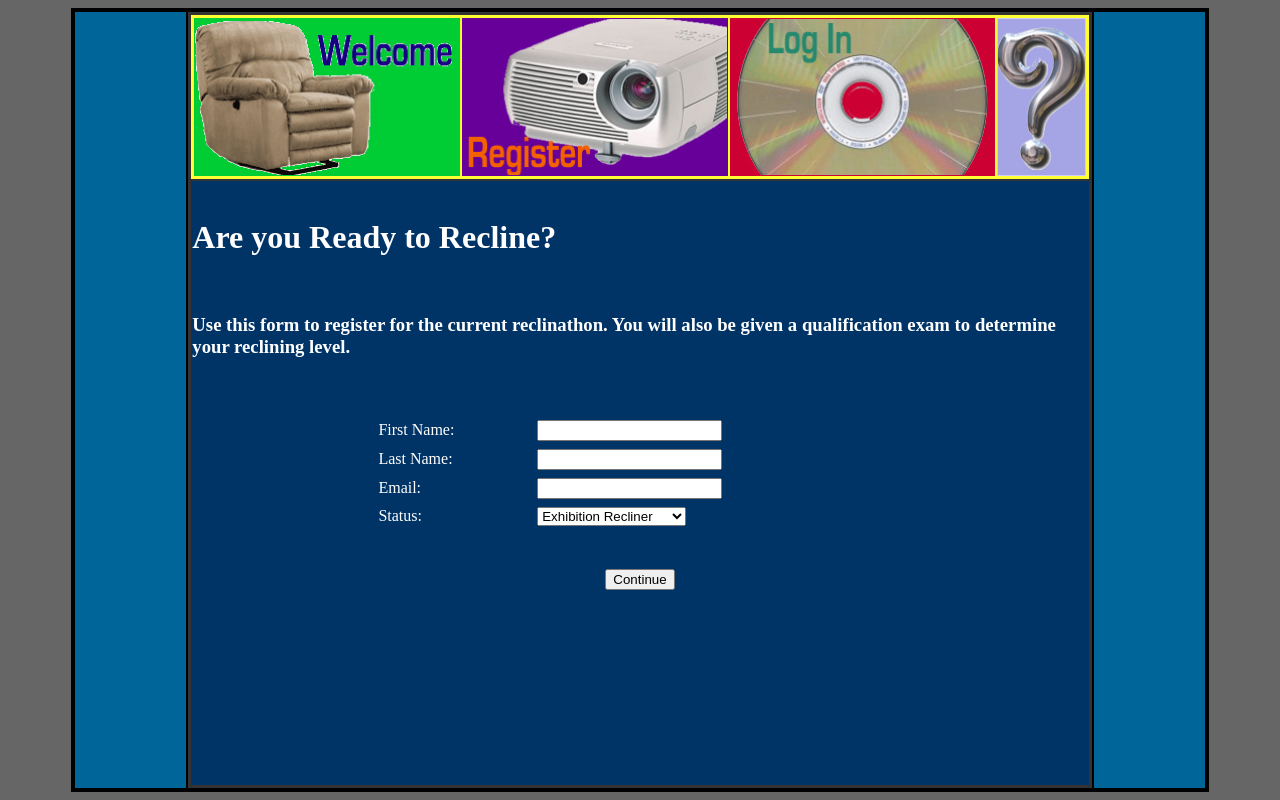
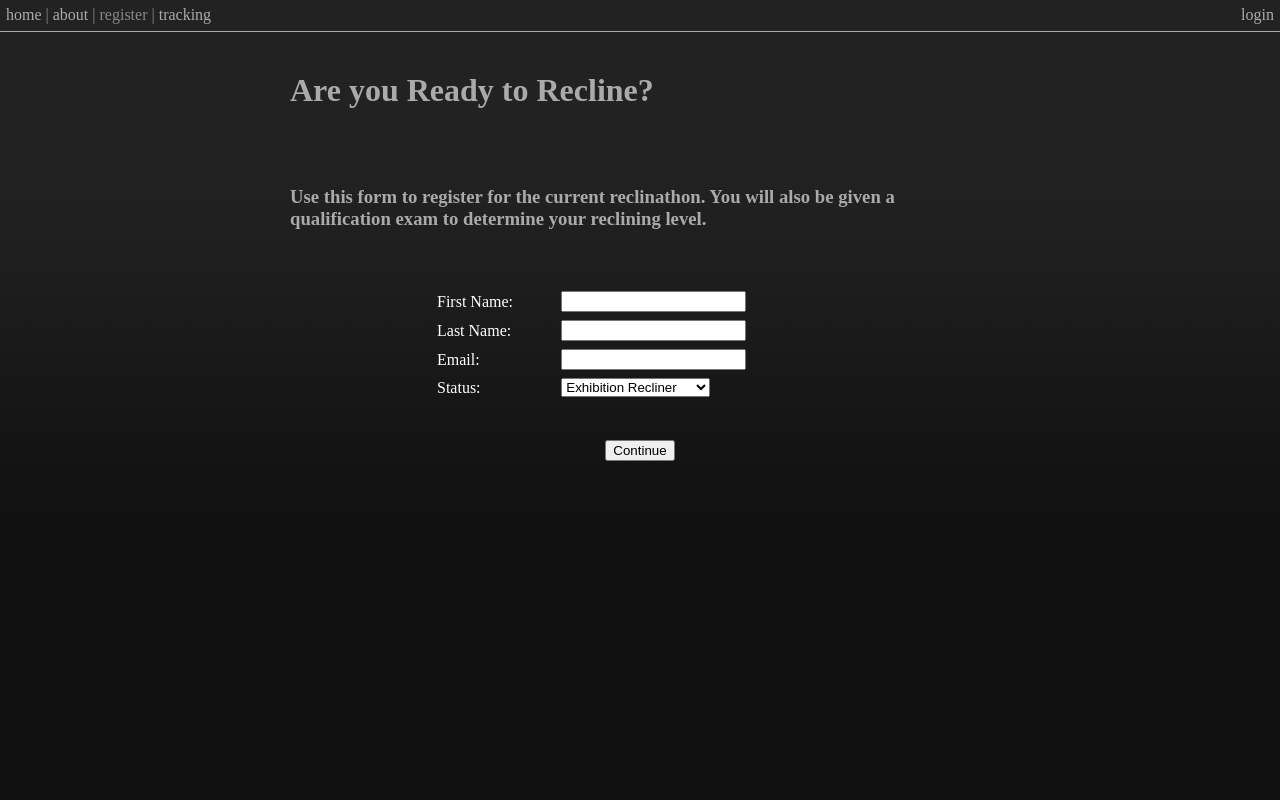
Before and after one commit to The-ROC/reclinathon, a PHP site: page /register.php in a window 1280 px wide. Run offline with PHP 8.4, Linux system fonts and the light colour scheme; data that the repository does not hold is empty.

Commit message:
Migrated all top-level pages to new reclinathon homepage style Wrapped rtt into an iframe to avoid css conflicts - still doesn't display quite right

```diff
--- a/css/index_new.css
+++ b/css/index_new.css
@@ -19,6 +19,8 @@ div.divider
   width: 100%;
   height: 3px;
   background-image:url('../images/nav_underline.png');
+  background-repeat: repeat-x;
+  background-color: #222222;
 }
 
 div.main
@@ -26,6 +28,12 @@ div.main
   width: 100%;
   height: 599px;
   background-image:url('../images/gradient.png');
+  background-repeat: repeat-x
+}
+
+div.content
+{
+  width: 700px;
 }
 
 a:link
--- a/header.php
+++ b/header.php
@@ -57,7 +57,7 @@
   $leftAligned = array(array("name"=>"home", "url"=>"index.php"),
 		       array("name"=>"about", "url"=>"about.php"),
 		       array("name"=>"register", "url"=>"register.php"),
-		       array("name"=>"tracking", "url"=>"rtt/index.php"));
+		       array("name"=>"tracking", "url"=>"tracking_wrapper.php"));
   $rightAligned = array(array("name"=>"login", "url"=>"login.php"));
 
   echo showLinks($leftAligned, $rightAligned);
@@ -65,6 +65,5 @@
 </div>
 
 <div class="divider"></div>
-
 </body>
 </html>
--- a/register.php
+++ b/register.php
@@ -1,11 +1,22 @@
+<html>
+<head>
+<title>Register for Reclinathon</title>
+<link rel="stylesheet" type="text/css" href="css/index_new.css" />
+</head>
+
+<body class="noborder">
 <?php
 session_start();
-include "templateHead.html";
+$currentPage = "register";
+include "header.php";
 ?>
 
-
-<FONT COLOR = "white"><H1>
-&nbsp;&nbsp;&nbsp;<BR>Are you Ready to Recline? <BR> </H1><BR>
+<div class="main">
+<center>
+<div class="content" align="left">
+<br />
+<H1>Are you Ready to Recline?</H1>
+<br /><br />
 <H3>Use this form to register for the current reclinathon.  You will also be given a qualification exam to determine your reclining level.</H3><BR><BR>
 
 <CENTER><FORM ACTION="register2.php" METHOD="post">
@@ -25,10 +36,9 @@ include "templateHead.html";
 </SELECT></TD></TR>
 </TABLE><BR><BR>
 <INPUT TYPE="submit" VALUE="Continue">
+</div>
+</center>
+</div>
 
-
-
-
-<?php
-include "templateTail.html";
-?>
+</body>
+</html>
--- a/rtt/index.php
+++ b/rtt/index.php
@@ -43,6 +43,7 @@ $TimeRemaining = $rcx->GetTimeRemaining();
 
 <HTML>
 <HEAD>
+<title>Reclinathon Tracking Technology</title>
 <link rel="stylesheet" type="text/css" href="rtt.css" />
 
 <script language="JavaScript">
@@ -200,7 +201,6 @@ function DownRepeat() {
 <BODY bgcolor='white' onload='Down();SetAnswerTimer()' CLASS='noborder'>
 
 <?php
-
 //----------------
 // NEW TITLE DIV
 // ADDED BY CA
@@ -251,3 +251,6 @@ echo "</TR>";
 echo "</TABLE></CENTER>";
 
 ?>
+
+</body>
+</html>
```
Also changed, not shown: about.php (+20 -8 lines), login.php (+19 -9 lines), tracking_wrapper.php (added, +16 -0 lines).
